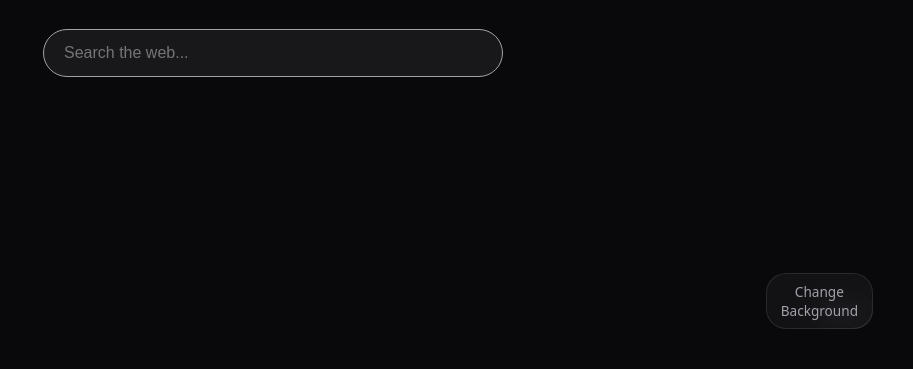
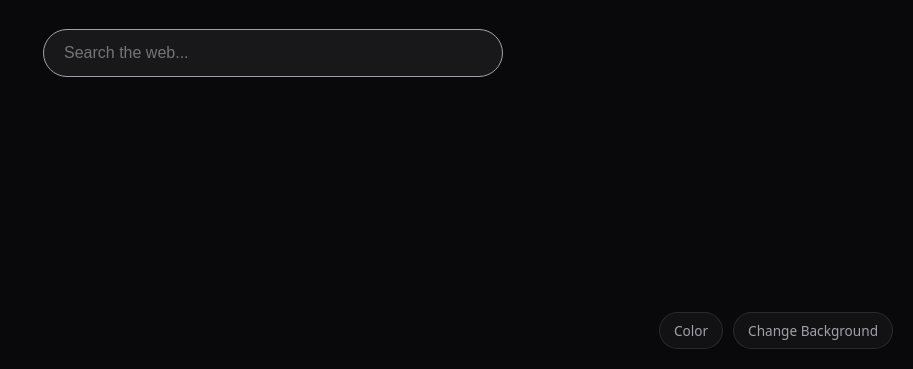
Before and after one commit to KinzaSyedHussain/Tabby-Tab, a website built with Vite: page index.html in a window 1280 px wide. Shown: the part 431-800 px from the top of the page, without its empty margins (367-1280 px from the left). Built offline with nearby package versions, Linux system fonts and the light colour scheme.

Commit message:
add color button for bg

```diff
--- a/src/style.css
+++ b/src/style.css
@@ -20,9 +20,6 @@ body {
 }
 
 .bg-btn {
-  position: absolute;
-  bottom: 20px;
-  right: 20px;
   background: rgba(24, 24, 27, 0.7);
   color: #a1a1aa;
   padding: 8px 14px;
@@ -32,6 +29,7 @@ body {
   backdrop-filter: blur(8px);
   border: 1px solid rgba(255, 255, 255, 0.1);
   transition: all 0.2s ease;
+  user-select: none;
 }
 
 .bg-btn:hover {
```
